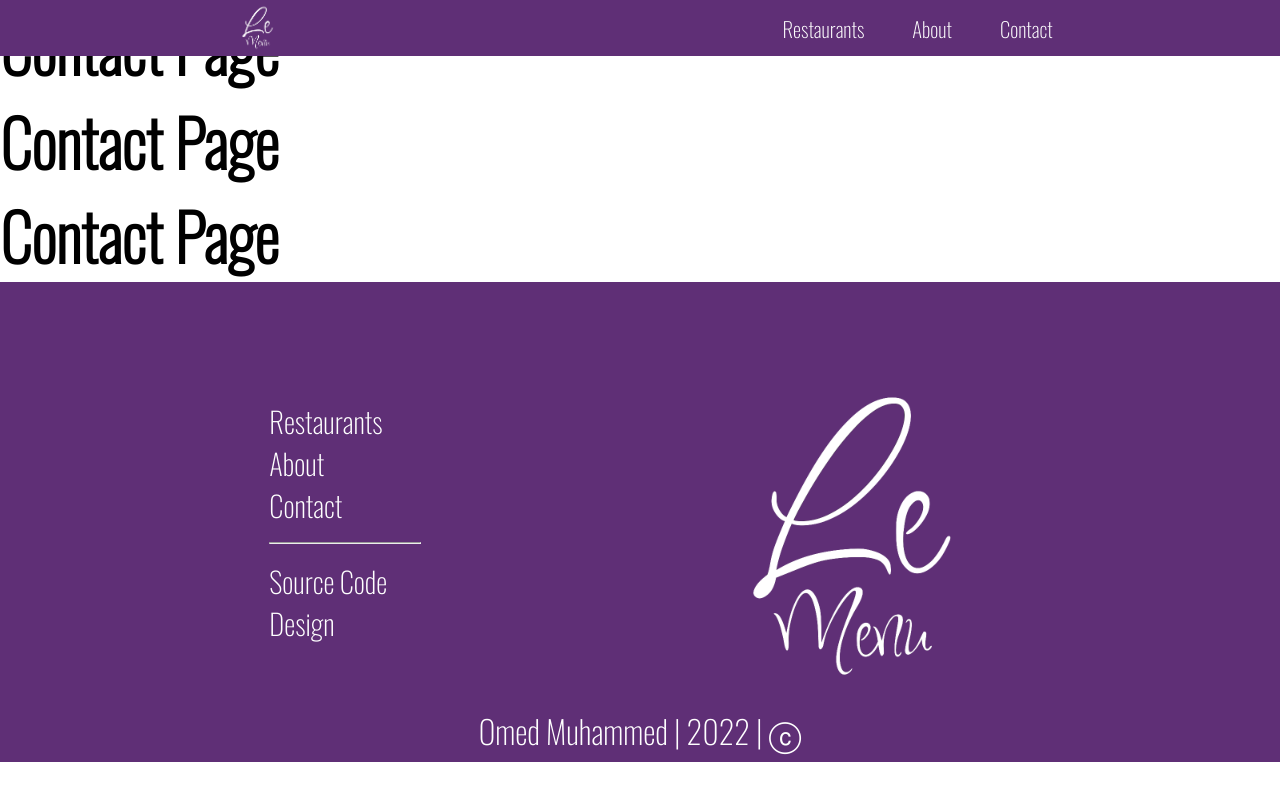
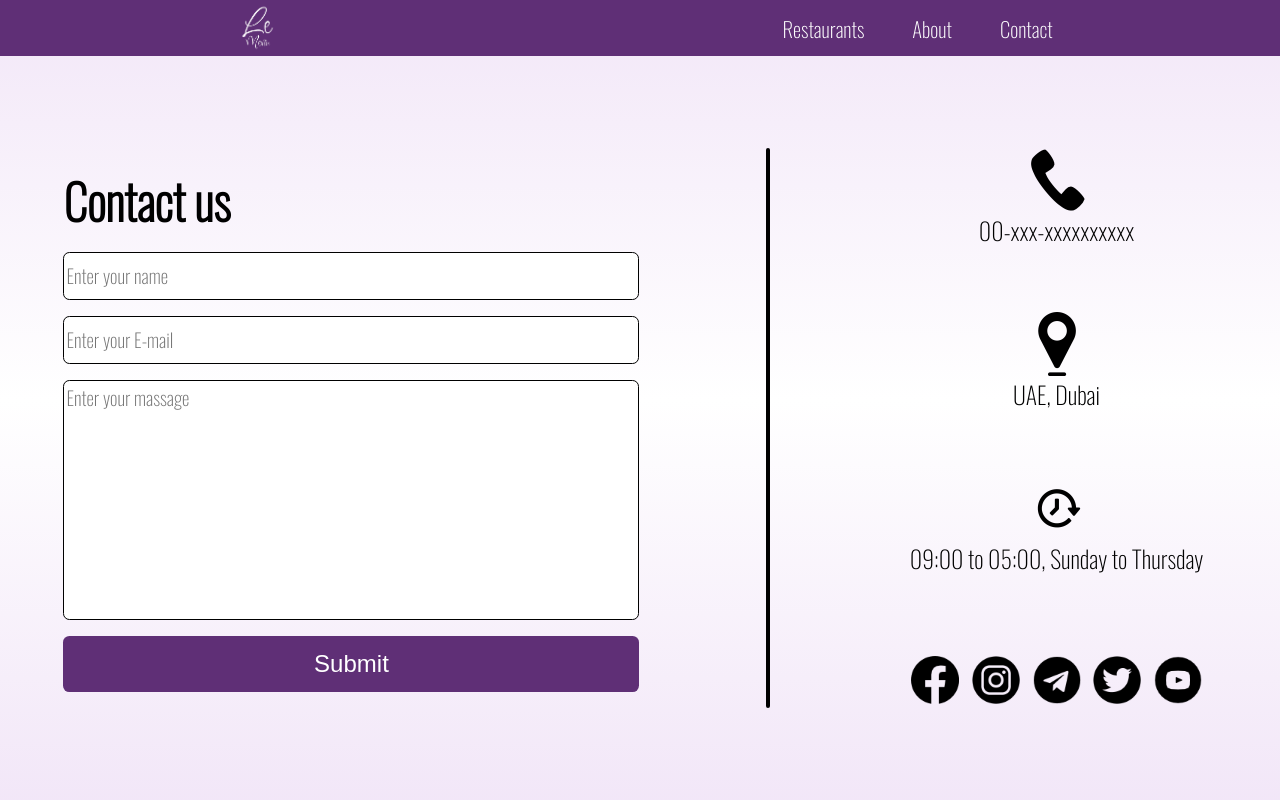
Before and after one commit to OmedM/LeMenu, a React app in the folder le-menu-project/: page /contact in a window 1280 px wide. Shown: the top 800 px of the page. Built offline with nearby package versions, Linux system fonts and the light colour scheme.

Commit message:
Completed contact page, restaurant page in progress

```diff
--- a/le-menu-project/src/components/add-restaurant.js
+++ b/le-menu-project/src/components/add-restaurant.js
@@ -1,8 +1,19 @@
-import { useState } from 'react';
+import React, { useState } from 'react';
 import '../stylesheets/add-restaurant.css'
 
 function AddRestaurant() {
-    const [menuField, setMenuField] = useState();
+    const [menuField, setMenuField] = useState([{dishName: ''}]);
+
+    const handleInputChange = (e, index) => {
+        const {name, value} = e.target;
+        const list = [...menuField];
+        list[index][name] = value;
+        setMenuField(list);
+    }
+
+    const addNewField = () => {
+        setMenuField([...menuField, {dishName: ''}]);
+    }
 
     return (
         <div className='add_restaurant_main_section'>
@@ -24,18 +35,21 @@ function AddRestaurant() {
                 <hr/>
 
                 <h1>Menu</h1>
-                <label>Dish Name
-                    <input
-                    />
-                </label>
-                <label>Dish Price:
-                    <input
-                    /> $<br/>
-                </label>
-                <button>+</button>
+                {
+                    menuField.map((x, i) => {
+                        return (
+                            <>
+                                <input onChange={e => handleInputChange(e, i)}/>
+                            </>
+                        )
+                    })
+                }
+                <button
+                onClick={addNewField}
+                >+</button>
             </form>
         </div>
     )
 }
 
-export default AddRestaurant
+export default AddRestaurant;
--- a/le-menu-project/src/components/contact-page.js
+++ b/le-menu-project/src/components/contact-page.js
@@ -1,12 +1,41 @@
 import { memo } from 'react';
+import '../stylesheets/contact-page.css';
+import facebookLogo from '../figures/contact-facebook.png';
+import instagramLogo from '../figures/contact-instagram.png';
+import telegramLogo from '../figures/contact-telegram.png';
+import twitterLogo from '../figures/contact-twitter.png';
+import youtubeLogo from '../figures/contact-youtube.png';
+import phoneImg from '../figures/contact-callus.png';
+import locationImg from '../figures/contact-location.png';
+import hourImg from '../figures/contact-business-hours.png'
 
 function Contact() {
     return (
-        <>
-            <h1>Contact Page</h1>
-            <h1>Contact Page</h1>
-            <h1>Contact Page</h1>
-        </>
+        <div className='contact_main_section'>
+            <div className='contact_ldiv'>
+                <h1 className='contact_header'>Contact us</h1>
+                <input type='text' className='contact_input' placeHolder='Enter your name'/>
+                <input type='text' className='contact_input' placeHolder='Enter your E-mail'/>
+                <textarea className='contact_txt_area' placeholder='Enter your massage'/>
+                <button type='button' className='contact_btn'>Submit</button>
+            </div>
+            <div className='contact_vline'></div>
+            <div className='contact_rdiv'>
+                <div className='contact_details_section'>
+                    <img src={phoneImg} className='contact_img1'/><p className='contact_txt'>00-xxx-xxxxxxxxxx</p>
+                    <img src={locationImg} className='contact_img2'/><p className='contact_txt'>UAE, Dubai</p>
+                    <img src={hourImg} className='contact_img3'/><p className='contact_txt'>09:00 to 05:00, Sunday to Thursday</p>
+                </div>
+                <div className='contact_logo_section'>
+                    <img src={facebookLogo} className='contact_logos'/>
+                    <img src={instagramLogo} className='contact_logos'/>
+                    <img src={telegramLogo} className='contact_logos'/>
+                    <img src={twitterLogo} className='contact_logos'/>
+                    <img src={youtubeLogo} className='contact_logos'/>
+                </div>
+
+            </div>
+        </div>
     )
 }
 
--- a/le-menu-project/src/stylesheets/add-restaurant.css
+++ b/le-menu-project/src/stylesheets/add-restaurant.css
@@ -5,7 +5,3 @@
     display: flex;
     justify-content: center;
 }
-
-body {
-    font-size: 2rem;
-}
--- /dev/null
+++ b/le-menu-project/src/stylesheets/contact-page.css
@@ -0,0 +1,95 @@
+.contact_main_section {
+    background: linear-gradient(0deg, rgba(212,174,231,0.3) 0%, rgba(255,255,255,1) 50%, rgba(212,174,231,0.3) 100%);
+    height: 100vh;
+    padding-top: 3.5rem;
+    display: flex;
+    align-items: center;
+    justify-content: space-around;
+}
+
+.contact_ldiv {
+    height: 80vh;
+    display: flex;
+    flex-direction: column;
+    justify-content: center;
+    gap: 1rem;
+    width: 45%;
+}
+
+.contact_header {
+    font-size: 6vh;
+}
+
+.contact_input {
+    width: 100%;
+    font-family: 'Oswald', sans-serif;
+    height: 3rem;
+    font-size: 1.2rem;
+    border-radius: 0.4rem;
+    border: #000 solid 0.1em;
+}
+
+.contact_txt_area {
+    width: 100%;
+    font-family: 'Oswald', sans-serif;
+    height: 15rem;
+    font-size: 1.2rem;
+    border-radius: 0.4rem;
+    border: #000 solid 0.1em;
+    resize: none;
+}
+
+.contact_btn {
+    height: 3.5rem;
+    font-size: 1.5rem;
+    color: #fff;
+    background-color: #5F2F76;
+    border: none;
+    border-radius: 0.4rem;
+}
+
+.contact_vline {
+    height: 70vh;
+    width: 0.2rem;
+    background-color: #000;
+    border-radius: 1000px;
+}
+
+.contact_logos {
+    height: 3rem;
+    margin: 0 0.4rem;
+}
+
+.contact_rdiv {
+    width: 25%;
+    display: flex;
+    flex-direction: column;
+    gap: 5rem;
+    height: 80vh;
+    justify-content: center;
+    align-items: center;
+}
+
+.contact_details_section {
+    display: flex;
+    flex-direction: column;
+    align-items: center;
+}
+
+.contact_img1 {
+    width: 4rem;
+}
+
+.contact_img2 {
+    width: 4rem;
+    margin-top: 4rem;
+}
+
+.contact_img3 {
+    width: 4rem;
+    margin-top: 4rem;
+}
+
+.contact_txt {
+    font-size: 1.5rem;
+}
--- a/le-menu-project/src/stylesheets/restaurants-card.css
+++ b/le-menu-project/src/stylesheets/restaurants-card.css
@@ -16,7 +16,3 @@
     z-index: -100;
     height: 100%;
 }
-
-.card_rdiv {
-
-}
```
Also changed, not shown: le-menu-project/src/figures/contact-business-hours.png (added), le-menu-project/src/figures/contact-callus.png (added), le-menu-project/src/figures/contact-facebook.png (added), le-menu-project/src/figures/contact-instagram.png (added), le-menu-project/src/figures/contact-location.png (added), le-menu-project/src/figures/contact-telegram.png (added), le-menu-project/src/figures/contact-twitter.png (added), le-menu-project/src/figures/contact-youtube.png (added).
